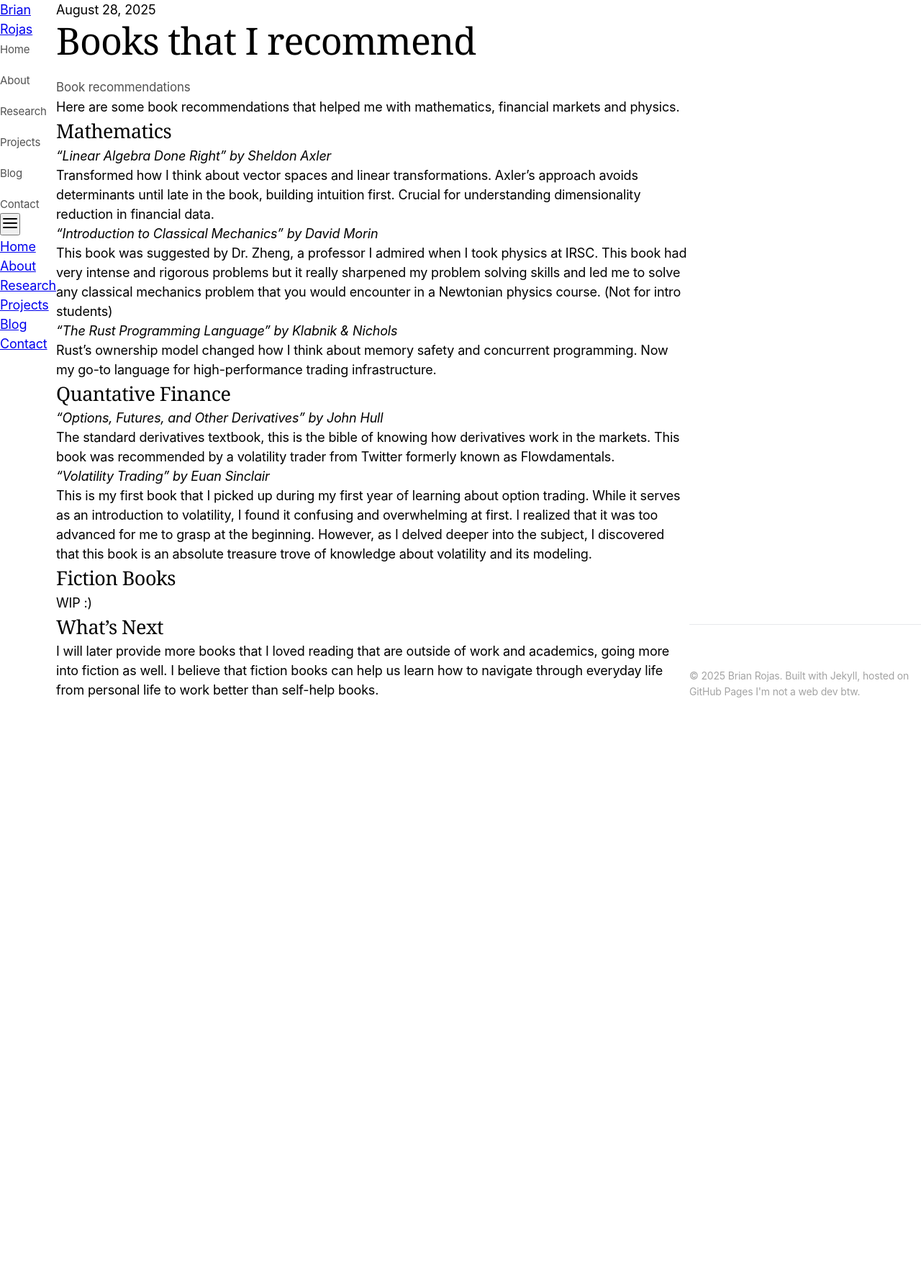
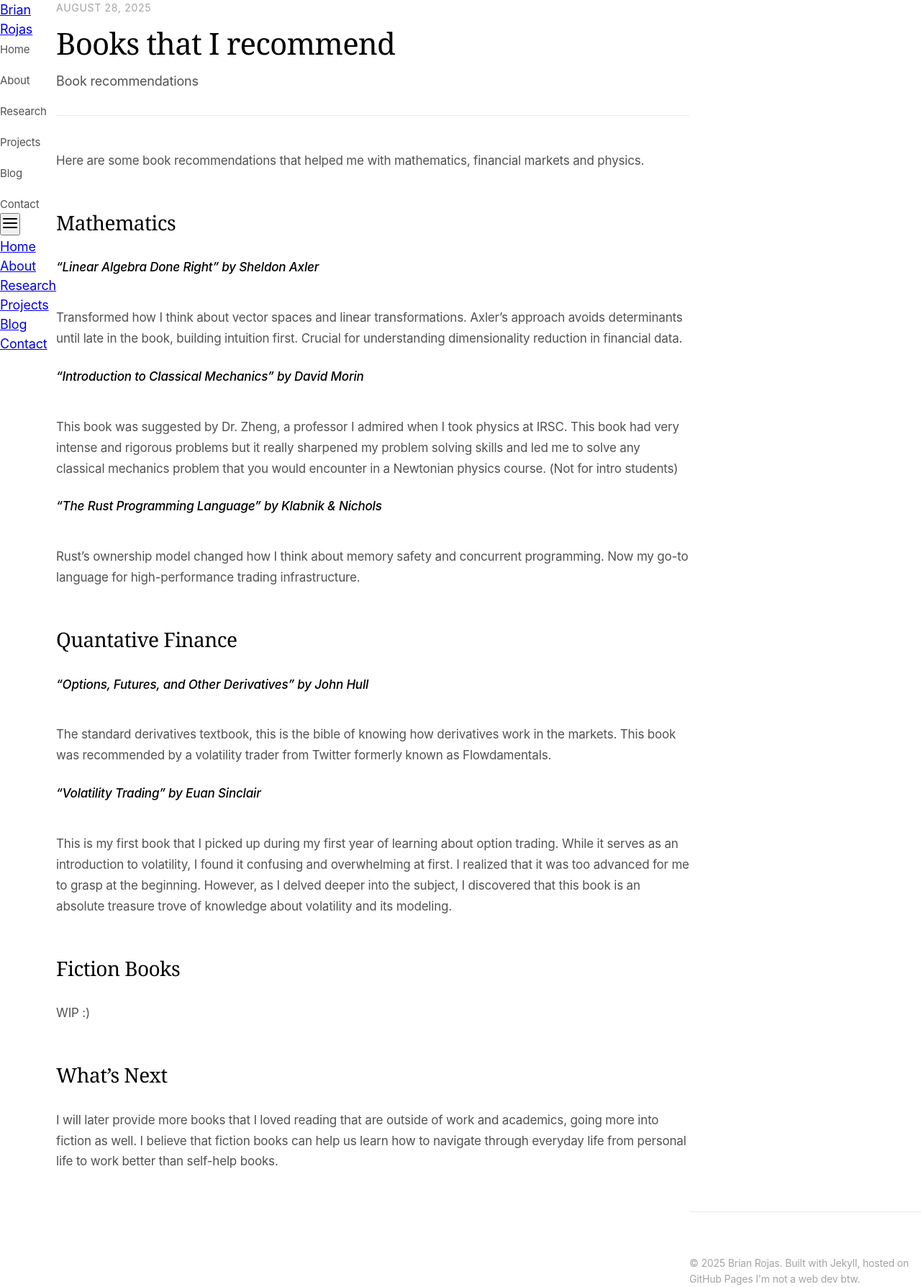
Before and after one commit to brianrojrc/brianrojrc.github.io, a Jekyll site: the page built from _posts/2025-08-28-Books.md, in a window 1280 px wide. Shown: the whole page at 72% size. Built offline with Jekyll 4.4.1, drawn with Linux system fonts in a browser that asks for light colours; some web fonts are replaced; before the commit the page ends 972 px from its top, so only the background shows below that.

Commit message:
Update style.scss

```diff
--- a/assets/css/style.scss
+++ b/assets/css/style.scss
@@ -595,6 +595,106 @@ footer {
     }
 }
 
+/* Blog Post Content Styling */
+.blog-post {
+    margin-bottom: 160px;
+}
+
+.blog-post h1 {
+    font-size: 42px;
+    line-height: 1.1;
+    margin-bottom: 16px;
+}
+
+.post-header {
+    margin-bottom: 48px;
+    padding-bottom: 32px;
+    border-bottom: 1px solid var(--border);
+}
+
+.post-date {
+    font-size: 14px;
+    color: var(--text-tertiary);
+    text-transform: uppercase;
+    letter-spacing: 0.05em;
+    margin-bottom: 16px;
+    display: block;
+}
+
+.post-excerpt {
+    font-size: 18px;
+    color: var(--text-secondary);
+    line-height: 1.6;
+}
+
+.post-content {
+    font-size: 17px;
+    line-height: 1.7;
+    color: var(--text);
+
+    h2 {
+        font-size: 28px;
+        font-weight: 400;
+        margin-top: 48px;
+        margin-bottom: 24px;
+        color: var(--text);
+    }
+
+    h3 {
+        font-size: 22px;
+        font-weight: 400;
+        margin-top: 32px;
+        margin-bottom: 16px;
+        color: var(--text);
+    }
+
+    p {
+        margin-bottom: 24px;
+        color: var(--text-secondary);
+    }
+
+    em {
+        font-style: italic;
+        color: var(--text);
+        font-weight: 500;
+        display: block;
+        margin-bottom: 12px;
+    }
+
+    strong {
+        font-weight: 600;
+        color: var(--text);
+    }
+
+    ul, ol {
+        margin-bottom: 24px;
+        padding-left: 24px;
+    }
+
+    li {
+        margin-bottom: 8px;
+        color: var(--text-secondary);
+    }
+}
+
+@media (max-width: 768px) {
+    .blog-post h1 {
+        font-size: 32px;
+    }
+
+    .post-content {
+        font-size: 16px;
+
+        h2 {
+            font-size: 24px;
+        }
+
+        h3 {
+            font-size: 20px;
+        }
+    }
+}
+
 /* Mobile */
 @media (max-width: 968px) {
     body {
```
